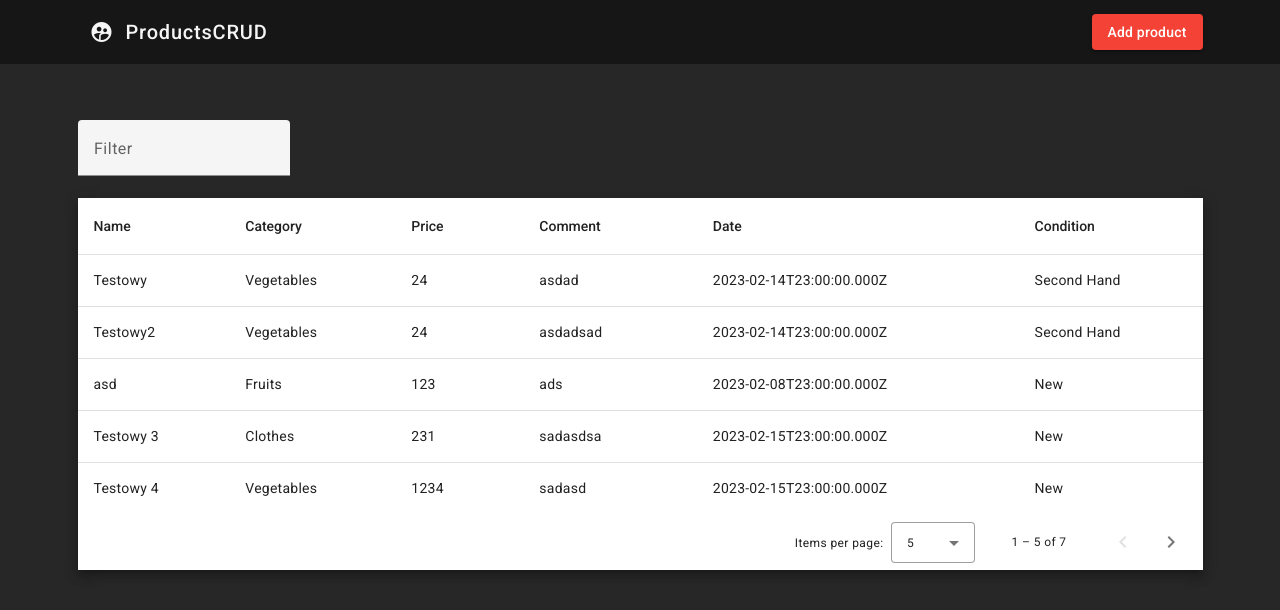
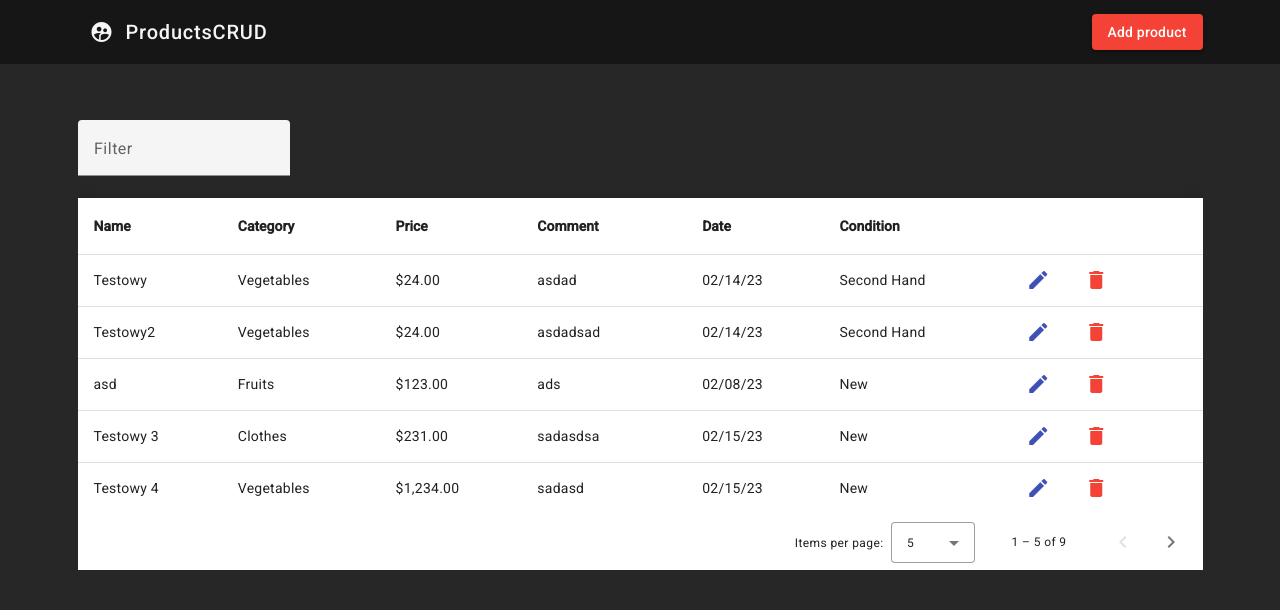
Before and after one commit to KacperLechicki/ProductsCRUD, an Angular app: page / in a window 1280 px wide. Shown: the top 610 px of the page. Built offline with nearby package versions, Linux system fonts and the light colour scheme; data requests are answered from the project's data file.

Commit message:
edit button

```diff
--- a/db.json
+++ b/db.json
@@ -62,6 +62,24 @@
       "comment": "asd",
       "date": "2023-02-01T23:00:00.000Z",
       "id": 7
+    },
+    {
+      "productName": "TableTest",
+      "category": "Electronics",
+      "condition": "New",
+      "price": 30,
+      "comment": "asdasdad",
+      "date": "2023-02-08T23:00:00.000Z",
+      "id": 8
+    },
+    {
+      "productName": "cake",
+      "category": "Other",
+      "condition": "New",
+      "price": 1,
+      "comment": "ybyvygvy",
+      "date": "2023-02-01T23:00:00.000Z",
+      "id": 9
     }
   ],
   "comments": [
--- a/src/app/app.component.html
+++ b/src/app/app.component.html
@@ -34,7 +34,7 @@
         <!-- Name Column -->
         <ng-container matColumnDef="price">
           <th mat-header-cell *matHeaderCellDef mat-sort-header> Price </th>
-          <td mat-cell *matCellDef="let row"> {{row.price}} </td>
+          <td mat-cell *matCellDef="let row"> {{row.price | currency}} </td>
         </ng-container>
 
         <!-- Fruit Column -->
@@ -50,7 +50,16 @@
 
         <ng-container matColumnDef="date">
           <th mat-header-cell *matHeaderCellDef mat-sort-header> Date </th>
-          <td mat-cell *matCellDef="let row"> {{row.date}} </td>
+          <td mat-cell *matCellDef="let row"> {{row.date | date:'MM/dd/yy'}} </td>
+        </ng-container>
+
+        <ng-container matColumnDef="action">
+          <th mat-header-cell *matHeaderCellDef mat-sort-header> </th>
+          <td mat-cell *matCellDef="let row">
+            <button class="editButton" mat-icon-button color="primary"
+              (click)="editProduct(row)"><mat-icon>edit</mat-icon></button>
+            <button class="deleteButton" mat-icon-button color="warn"><mat-icon>delete</mat-icon></button>
+          </td>
         </ng-container>
 
         <tr mat-header-row *matHeaderRowDef="displayedColumns"></tr>
@@ -62,7 +71,7 @@
         </tr>
       </table>
 
-      <mat-paginator [pageSizeOptions]="[5, 10]" aria-label="Select page of users"></mat-paginator>
+      <mat-paginator class="paginator" [pageSizeOptions]="[5, 10]" aria-label="Select page of users"></mat-paginator>
     </div>
   </div>
 </div>
--- a/src/app/app.component.scss
+++ b/src/app/app.component.scss
@@ -24,8 +24,16 @@
 
 .productsTable {
   margin-top: 120px;
+  overflow: auto;
+
+  th {
+    font-weight: bold;
+  }
+
+  .editButton {
+    margin-right: 10px;
+  }
 }
-
 //----------------------------------------------------------------
 //----------------------------------------------------------------
 //----------------------------------------------------------------
--- a/src/app/app.component.ts
+++ b/src/app/app.component.ts
@@ -8,7 +8,6 @@ import { AfterViewInit, ViewChild } from '@angular/core';
 import { MatPaginator } from '@angular/material/paginator';
 import { MatSort } from '@angular/material/sort';
 import { MatTable, MatTableDataSource } from '@angular/material/table';
-
 
 @Component({
   selector: 'app-root',
@@ -26,6 +25,7 @@ export class AppComponent {
     'comment',
     'date',
     'condition',
+    'action',
   ];
   dataSource!: MatTableDataSource<any>;
 
@@ -37,7 +37,6 @@ export class AppComponent {
   openDialog() {
     this.dialog.open(DialogComponent, {
       panelClass: 'dialog-panel',
-      width: '80%',
       disableClose: true,
     });
   }
@@ -64,6 +63,13 @@ export class AppComponent {
     }
   }
 
+  editProduct(row: any): void {
+    this.dialog.open(DialogComponent, {
+      disableClose: true,
+      data: row,
+    });
+  }
+
   ngOnInit(): void {
     //Called after the constructor, initializing input properties, and the first call to ngOnChanges.
     //Add 'implements OnInit' to the class.
--- a/src/app/components/dialog/dialog.component.ts
+++ b/src/app/components/dialog/dialog.component.ts
@@ -1,7 +1,7 @@
-import { Component } from '@angular/core';
+import { Component, Inject } from '@angular/core';
 import { FormGroup, FormBuilder, Validators } from '@angular/forms';
 import { APIService } from 'src/app/services/api.service';
-import { MatDialogRef } from '@angular/material/dialog';
+import { MatDialogRef, MAT_DIALOG_DATA } from '@angular/material/dialog';
 import { Subscription } from 'rxjs';
 
 @Component({
@@ -18,6 +18,8 @@ export class DialogComponent {
   constructor(
     private formBuilder: FormBuilder,
     private apiService: APIService,
+    @Inject(MAT_DIALOG_DATA)
+    public editData: any,
     private dialogRef: MatDialogRef<DialogComponent>
   ) {}
 
@@ -32,6 +34,17 @@ export class DialogComponent {
       comment: ['', Validators.required],
       date: ['', Validators.required],
     });
+
+    if (this.editData) {
+      this.productForm.controls['productName'].setValue(
+        this.editData.productName
+      );
+      this.productForm.controls['category'].setValue(this.editData.category);
+      this.productForm.controls['condition'].setValue(this.editData.condition);
+      this.productForm.controls['price'].setValue(this.editData.price);
+      this.productForm.controls['comment'].setValue(this.editData.comment);
+      this.productForm.controls['date'].setValue(this.editData.date);
+    }
   }
 
   addProduct(): void {
@@ -50,10 +63,4 @@ export class DialogComponent {
         });
     }
   }
-
-  ngOnDestroy(): void {
-    //Called once, before the instance is destroyed.
-    //Add 'implements OnDestroy' to the class.
-    this.addProductSubscription.unsubscribe();
-  }
 }
--- a/src/styles.scss
+++ b/src/styles.scss
@@ -23,18 +23,18 @@ body {
   background-color: #272727;
 }
 
-.dialog-panel .mat-mdc-dialog-container {
-  position: absolute;
-  top: 50%;
-  left: 50%;
-  transform: translate(-50%, -50%);
-  width: clamp(300px, 450px, 600px);
-  height: auto;
-}
+// .dialog-panel .mat-mdc-dialog-container {
+//   position: absolute;
+//   top: 50%;
+//   left: 50%;
+//   transform: translate(-50%, -50%);
+//   width: clamp(400px, 500px, 600px);
+//   height: auto;
+// }
 
-.dialog-panel .mat-mdc-dialog-surface {
-  overflow: hidden;
-}
+// .dialog-panel .mat-mdc-dialog-surface {
+//   overflow: hidden;
+// }
 
 //--------------------------------------------------
 //--------------------------------------------------
```
